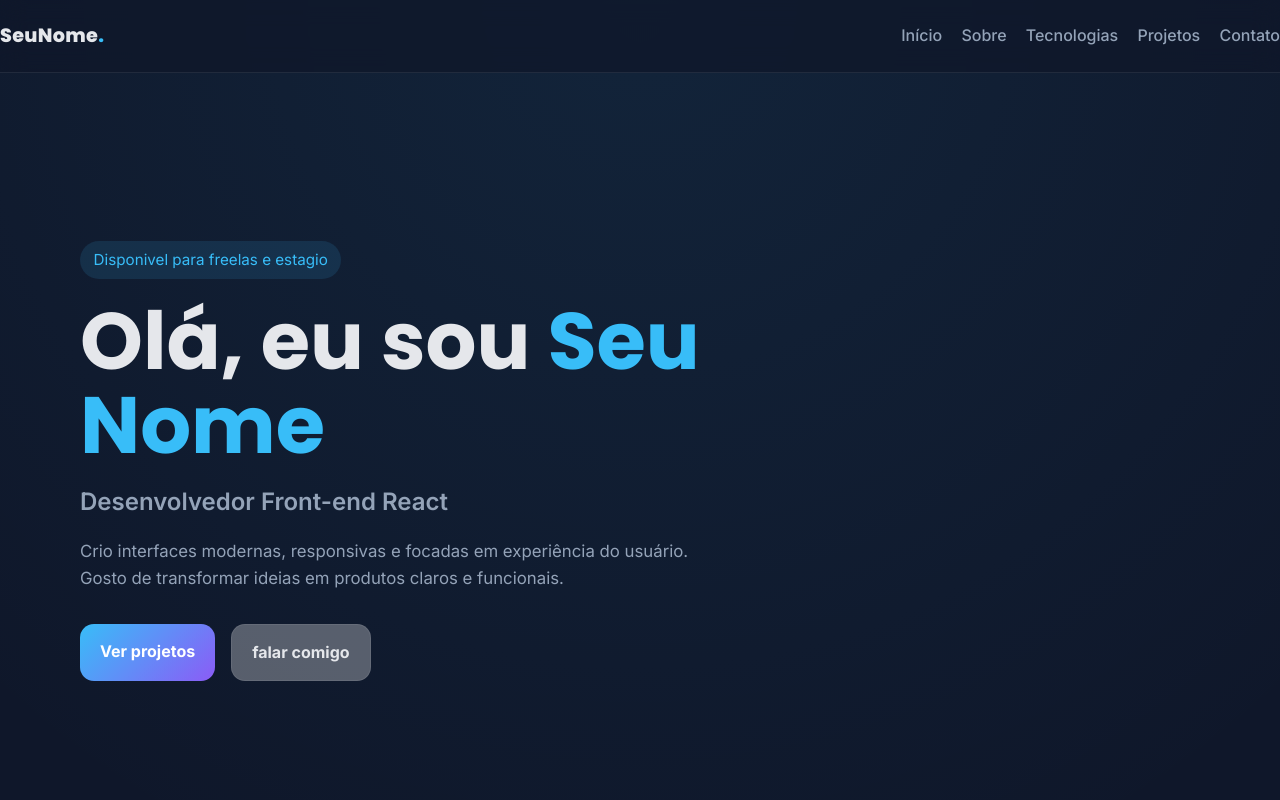
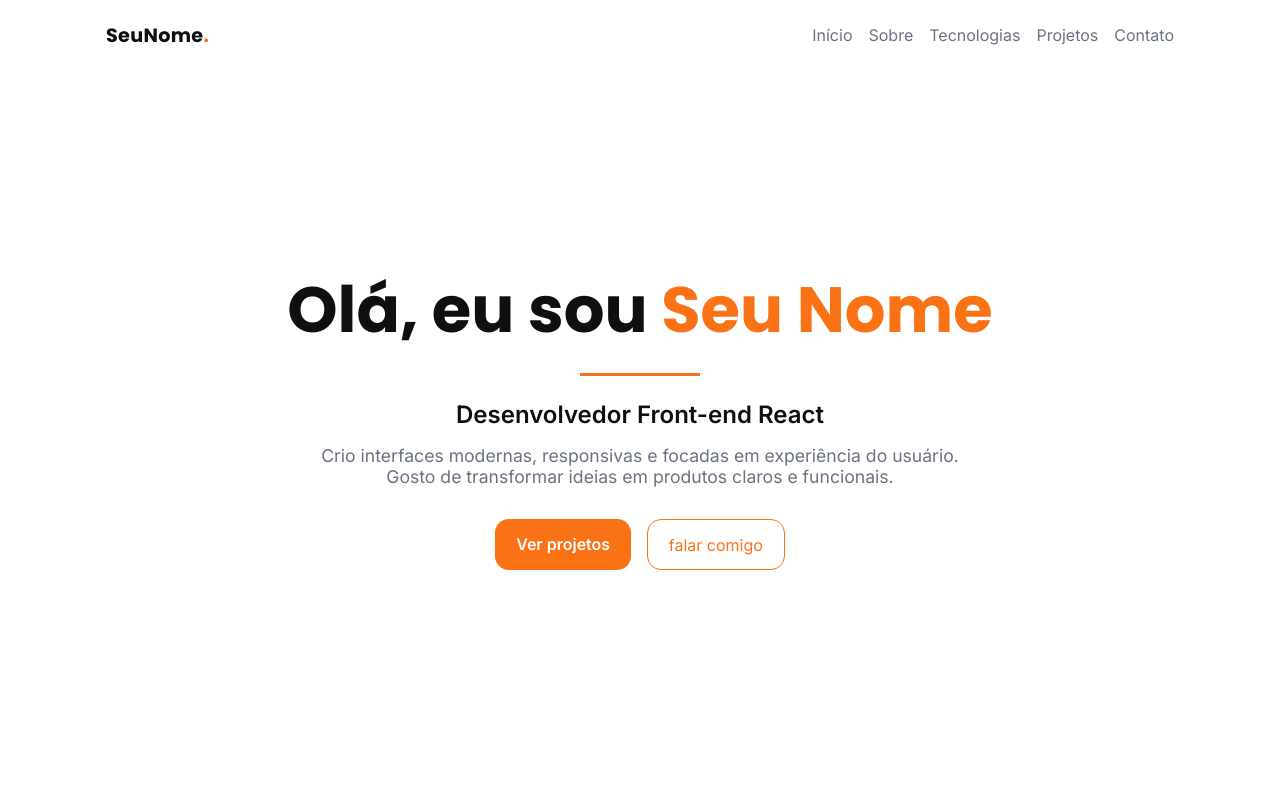
Before and after one commit to marcoshjunior/Meu-Portifolio-React, a React (Vite) app in the folder portifolio-react/: page / in a window 1280 px wide. Shown: the top 800 px of the page. Built offline with nearby package versions, Linux system fonts and the light colour scheme.

Commit message:
alterando o header e o home

```diff
--- a/portifolio-react/src/components/Hero/Hero.jsx
+++ b/portifolio-react/src/components/Hero/Hero.jsx
@@ -8,17 +8,21 @@ export default function Hero() {
       <div className="container">
         <FadeInSection />
         <div className={styles.content}>
-          <p className={styles.badge}>Disponivel para freelas e estagio</p>
+          {/*<p className={styles.badge}>Disponivel para freelas e estagio</p>*/}
           <h1>
             Olá, eu sou <span>{profile.name}</span>
           </h1>
+          <div className={styles.line}></div>
+
           <h2>{profile.role}</h2>
-          <p className={styles.text}>{profile.bio}</p>
+
+          <p className={styles.subtitle}>{profile.bio}</p>
+
           <div className={styles.actions}>
-            <a className={styles.primaryButton} href="#projetos">
+            <a className={styles.primary} href="#projetos">
               Ver projetos
             </a>
-            <a className={styles.secondaryButton} href="#contato">
+            <a className={styles.secondary} href="#contato">
               falar comigo
             </a>
           </div>
--- a/portifolio-react/src/components/Hero/Hero.module.css
+++ b/portifolio-react/src/components/Hero/Hero.module.css
@@ -1,32 +1,34 @@
 @import "../../styles/globals.css";
 
 .hero {
-  min-height: calc(100vh - 72px);
+  min-height: 100vh;
   display: flex;
   align-items: center;
+  text-align: center;
 }
 
 .content {
-  max-width: 760px;
+  width: 100%;
 }
 
+/*
 .badge {
   display: inline-flex;
-  align-items: center; /*talvez não precise*/
-  gap: 0.5rem; /*talvez não precise*/
-  padding: 0.45rem 0.85rem; /*talvez não precise*/
-  border-radius: 999px; /*talvez não precise*/
+  align-items: center;
+  gap: 0.5rem;
+  padding: 0.45rem 0.85rem;
+  border-radius: 999px;
   background: rgba(56, 189, 248, 0.12);
   color: var(--primary);
   font-size: 0.95rem;
-  margin-bottom: 1.25rem; /*talvez não precise*/
+  margin-bottom: 1.25rem;
 }
+*/
 
 h1 {
   font-family: "Poppins", sans-serif;
-  font-size: clamp(2.5rem, 8vw, 5rem); /*muito grande*/
-  line-height: 1.05; /*talvez não precise*/
-  margin: 0; /*talvez não precise*/
+  font-size: clamp(2.5rem, 6vw, 4rem);
+  margin: 0;
 }
 h1 span {
   color: var(--primary);
@@ -39,38 +41,56 @@ h2 {
   margin: 1rem 0; /*talvez não precise*/
 }
 
-.text {
+.line {
+  width: 0;
+  height: 3px;
+  background: var(--primary);
+  margin: 1rem auto 1.5rem;
+  animation: grow 1s ease forwards;
+}
+@keyframes grow {
+  to {
+    width: 120px;
+  }
+}
+
+.subtitle {
   max-width: 650px;
-  color: var(--muted);
-  font-size: 1.05rem;
-  margin-bottom: 2rem; /*talvez não precise*/
+  color: var(--text-muted);
+  font-size: 1.1rem;
+  margin: auto;
 }
 
 .actions {
+  margin-top: 2rem;
   display: flex;
-  flex-wrap: wrap;
+  justify-content: center;
   gap: 1rem;
 }
 
-.primaryButton,
-.secondaryButton {
-  padding: 0.9rem 1.25rem; /*diminuir*/
-  border-radius: 14px;
-  font-weight: 700;
-  transition: 0.25s ease;
+.primary {
+  background: var(--primary);
+  color: white;
+  padding: 0.9rem 1.3rem;
+  border-radius: var(--radius);
+  font-weight: 600;
+  transition: 0.2s;
 }
-.primaryButton {
-  background: linear-gradient(135deg, var(--primary), var(--primary-2));
-  color: #fff;
-  transition: 0.25s ease;
+.primary:hover {
+  background: var(--primary-hover);
+  transform: translateY(-2px);
 }
-.secondaryButton {
-  border: 1px solid var(--border);
-  background: rgba(255, 255, 255, 0.3); /*talvez não precise*/
+
+.secondary {
+  border: 1px solid var(--primary);
+  color: var(--primary);
+  padding: 0.9rem 1.3rem;
+  border-radius: var(--radius);
+  transition: 0.2s;
 }
-.primaryButton:hover,
-.secondaryButton:hover {
-  transform: translateY(-2px);
+.secondary:hover {
+  background: var(--primary);
+  color: white;
 }
 
 @media (min-width: 768px) {
--- a/portifolio-react/src/components/Navbar/Navbar.jsx
+++ b/portifolio-react/src/components/Navbar/Navbar.jsx
@@ -1,27 +1,36 @@
-import { useState } from "react";
+import { useEffect, useState } from "react";
 import { navLinks } from "../../data/portifolio";
 import styles from "./Navbar.module.css";
 
 export default function Navbar() {
   const [open, setOpen] = useState(false);
+  const [scrolled, setScrolled] = useState(false);
+
+  useEffect(() => {
+    const handleScroll = () => {
+      setScrolled(window.scrollY > 20);
+    };
+
+    window.addEventListener("scroll", handleScroll);
+    return () => window.removeEventListener("scroll", handleScroll);
+  }, []);
 
   return (
-    <header className={styles.header}>
-      <div className={styles.inner}>
+    <header className={`${styles.header} ${scrolled ? styles.scrolled : ""}`}>
+      <div className={`container ${styles.inner}`}>
         <a className={styles.logo} href="#inicio">
           SeuNome<span>.</span>
         </a>
         <button
           className={styles.menuButton}
-          onClick={() => setOpen((value) => !value)}
+          onClick={() => setOpen(!open)}
           aria-label="Abrir menu"
-          aril-expanded={open}
         >
           <span></span>
           <span></span>
           <span></span>
         </button>
-        <nav className={`${styles.nav} ${open ? styles.navOpen : ""}`}>
+        <nav className={`${styles.nav} ${open ? styles.open : ""}`}>
           {navLinks.map((link) => (
             <a key={link.href} href={link.href} onClick={() => setOpen(false)}>
               {link.label}
--- a/portifolio-react/src/components/Navbar/Navbar.module.css
+++ b/portifolio-react/src/components/Navbar/Navbar.module.css
@@ -1,26 +1,33 @@
 @import "../../styles/globals.css";
 
 .header {
-  position: sticky;
+  position: fixed;
+  width: 100%;
   top: 0;
   z-index: 1000;
-  backdrop-filter: blur(12px);
-  background: rgba(15, 23, 42, 0.75);
+  /*transition: 0.1s ease;*/
+}
+.header {
+  background: transparent;
+}
+
+.scrolled {
+  background: white;
   border-bottom: 1px solid var(--border);
 }
 
 .inner {
-  min-height: 72px;
+  width: 100%;
+  height: 70px;
   display: flex;
   align-items: center;
   justify-content: space-between;
-  gap: 1rem;
 }
 
 .logo {
   font-family: "Poppins", sans-serif;
   font-size: 1.2rem;
-  font-weight: 800;
+  font-weight: 700;
   letter-spacing: 0.3px;
 }
 .logo span {
@@ -28,24 +35,47 @@
 }
 
 .nav {
-  display: none;
-  gap: 1.2rem;
+  display: flex;
+  flex-direction: column;
+  align-items: center;
+  text-align: center;
+  position: absolute;
+  top: 70px;
+  left: 0;
+  width: 100%;
+  background: white;
+  border-bottom: 1px solid var(--border);
+  padding: 1rem;
+  gap: 1rem;
+
+  opacity: 0;
+  transform: translateY(-10px);
+  pointer-events: none;
+  transition: 0.25s ease;
 }
 .nav a {
-  color: var(--muted);
-  font-weight: 500;
+  width: 100%;
+  max-width: 250px;
+  color: var(--text-muted);
+  font-size: 1rem;
   transition: 0.25s ease;
 }
 .nav a:hover {
   color: var(--text);
 }
 
+.open {
+  opacity: 1;
+  transform: translateY(0);
+  pointer-events: auto;
+}
+
 .menuButton {
-  width: 44px;
-  height: 44px;
+  width: 40px;
+  height: 40px;
   border: 1px solid var(--border);
   background: transparent;
-  border-radius: 12px;
+  border-radius: 10px;
   display: grid;
   place-items: center;
   gap: 4px;
@@ -55,19 +85,6 @@
   width: 18px;
   height: 2px;
   background: var(--text);
-  border-radius: 999px;
-}
-
-.navOpen {
-  display: flex;
-  position: absolute;
-  top: 72px;
-  left: 0;
-  right: 0;
-  flex-direction: column;
-  padding: 1rem;
-  background: rgba(17, 24, 39, 0.98);
-  border-bottom: 1px solid var(--border);
 }
 
 @media (min-width: 768px) {
@@ -76,12 +93,20 @@
   }
   .nav {
     display: flex;
-  }
-  .navOpen {
     position: static;
     flex-direction: row;
+    align-items: center;
+    text-align: left;
+
+    width: auto;
+    margin-left: 0;
+
+    background: transparent;
+    border: none;
     padding: 0;
-    background: transparent;
-    border: 0;
+
+    opacity: 1;
+    transform: none;
+    pointer-events: auto;
   }
 }
--- a/portifolio-react/src/styles/globals.css
+++ b/portifolio-react/src/styles/globals.css
@@ -1,18 +1,22 @@
 @import url("https://fonts.googleapis.com/css2?family=Inter:wght@400;500;600;700;800&family=Poppins:wght@600;700;800&display=swap");
 
 :root {
-  --bg: #0f172a;
-  --bg-secondary: #111827;
+  --bg: #ffffff;
+  --bg-soft: #f5f5f5;
+
   --card: #1f2937;
   --card-hover: #273244;
-  --text: #e5e7eb;
-  --muted: #94a3b8;
-  --primary: #38bdf8;
-  --primary-2: #8b5cf6;
-  --border: rgba(255, 255, 255, 0.08);
-  --shadow: 0 20px 50px rgba(0, 0, 0, 0.35);
-  --radius: 18px;
-  --container: 1120px;
+
+  --text: #0f0f0f;
+  --text-muted: #6b7280;
+
+  --primary: #f97316;
+  --primary-hover: #ea580c;
+
+  --border: rgba(0, 0, 0, 0.08);
+
+  --radius: 14px;
+  --container: 1100px;
 }
 
 * {
@@ -26,12 +30,9 @@ html {
 body {
   margin: 0;
   font-family: "inter", sans-serifs;
-  background:
-    radial-gradient(circle at top, rgba(56, 189, 248, 0.08), transparent 30%),
-    radial-gradient(circle at right, rgba(139, 92, 246, 0.08), transparent 25%),
-    var(--bg);
+  background: var(--bg);
   color: var(--text);
-  line-height: 1.6;
+  /*line-height: 1.6;*/
 }
 
 a {
@@ -51,7 +52,8 @@ textarea {
 }
 
 .container {
-  width: min(var(--container), calc(100% - 2rem));
+  width: min(1100px, calc(100% - 2rem));
+  padding: 0 1rem;
   margin: 0 auto;
 }
 
@@ -62,11 +64,12 @@ textarea {
 .sectionTitle {
   font-family: "Poppins", sans-serif;
   font-size: clamp(1.6rem, 4vw, 2.6rem);
-  margin: 0 0 1rem;
+  /*margin: 0 0 1rem;*/
+  margin-bottom: 1rem; /*talvez não precise*/
 }
 
 .sectionSubtitle {
   max-width: 700px;
-  color: var(--muted);
-  margin: 0 0 2rem;
+  color: var(--text-muted);
+  margin-bottom: 2rem;
 }
```
